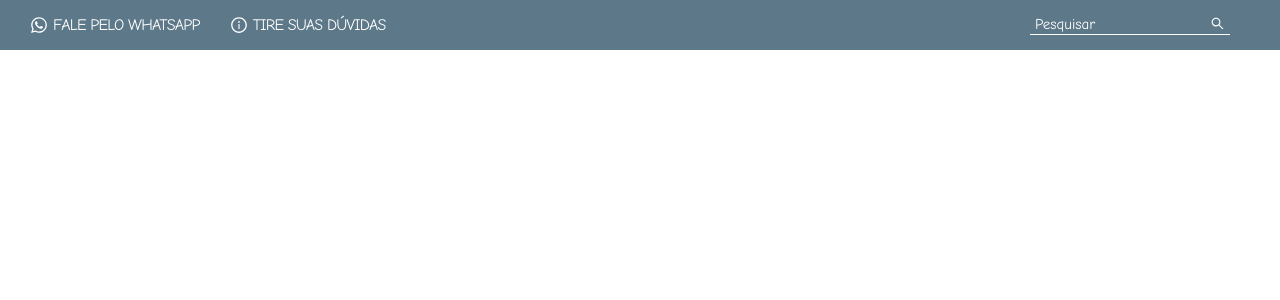
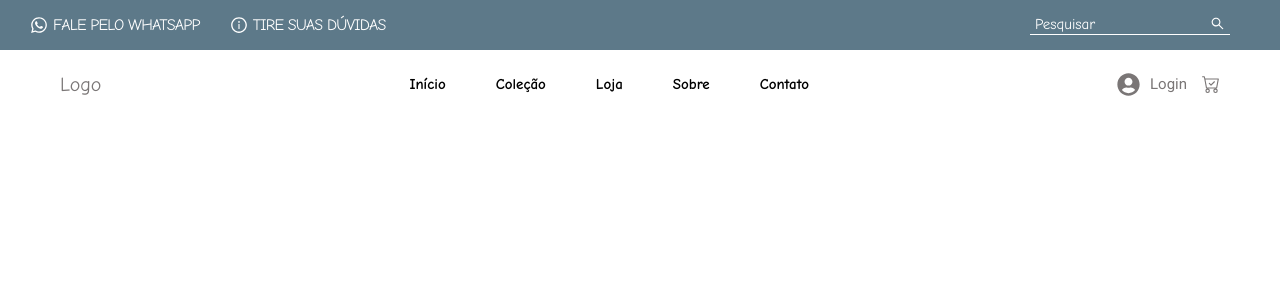
Before and after one commit to GeovanneCallegaro/JoalheriaBijou, a React (Create React App) app: page / in a window 1280 px wide. Shown: the top 300 px of the page. Built offline with nearby package versions, Linux system fonts and the light colour scheme.

Commit message:
component header completed

```diff
--- a/src/App.tsx
+++ b/src/App.tsx
@@ -1,9 +1,15 @@
+import { Header } from "./components/Header";
 import { SubHeader } from "./components/SubHeader";
 
 
 function App() {
   return (
-    <SubHeader />
+    <div>
+      <SubHeader />
+      <Header
+        navText={['Início', 'Coleção', 'Loja', 'Sobre', 'Contato']}
+      />
+    </div>
   );
 }
 
--- /dev/null
+++ b/src/components/Header/index.tsx
@@ -0,0 +1,36 @@
+import './styles.css'
+import {BsCartCheck} from 'react-icons/bs'
+import {BiUserCircle} from 'react-icons/bi'
+import {FaUserCircle} from 'react-icons/fa'
+
+
+interface Props {
+    navText: Array<any>
+}
+
+export const Header = ({...navTetx}: Props) => {
+    const optionsMenu = navTetx.navText.map((item) => {
+        return item
+    })
+
+    return (
+        <header>
+            <div className='logoHeaderContainer'>
+                <p>Logo</p>
+            </div>
+            <nav className='menuContainer'>
+                <ul>
+                    {optionsMenu.map((option, key) => {
+                        return <li key={key}>{option}</li>
+                    })}
+                </ul>
+            </nav>
+
+            <div className='loginSection'>
+                <FaUserCircle className='userIcon'/>
+                <p>Login</p>
+                <BsCartCheck className='cartIcon'/>
+            </div>
+        </header>
+    )
+}
--- /dev/null
+++ b/src/components/Header/styles.css
@@ -0,0 +1,77 @@
+header {
+    min-width: 100%;
+
+    display: flex;
+    align-items: center;
+    justify-content: space-between;
+    padding: 0px 60px;
+
+    background-color: #fff;
+}
+
+/*Logo container*/
+
+.logoHeaderContainer {
+    display: flex;
+    justify-content: center;
+    align-items: center;
+}
+
+.logoHeaderContainer p {
+    font-size: 2rem;
+    font-family: var(--primary-font);
+    color: #7a7676;
+}
+
+/*Menu Container*/
+
+.menuContainer ul {
+    display: flex;
+    justify-content: center;
+    align-items: center;
+
+    list-style: none;
+}
+
+.menuContainer ul li {
+    padding: 25px;
+
+    font-family: var(--primary-font);
+    font-size: 1.5rem;
+    font-weight: 600;
+
+    transition: all ease 0.2s;
+}
+
+/*Login Section*/
+.loginSection {
+    display: flex;
+    align-items: center;
+    justify-content: center;
+}
+
+.userIcon {
+    margin-right: 10px;
+    font-size: 2.3rem;
+    color: #7a7676;
+}
+
+.loginSection p {
+    font-size: 1.5rem;
+    color: #7a7676;
+    font-family: var(--second-font);
+
+    margin-right: 15px;
+}
+
+.cartIcon {
+    font-size: 1.8rem;
+    color: #7a7676;
+
+}
+
+/*Hover and Effects*/
+.menuContainer ul li:hover {
+    cursor: pointer;
+    color: #5c5a5ade;
+}
```
